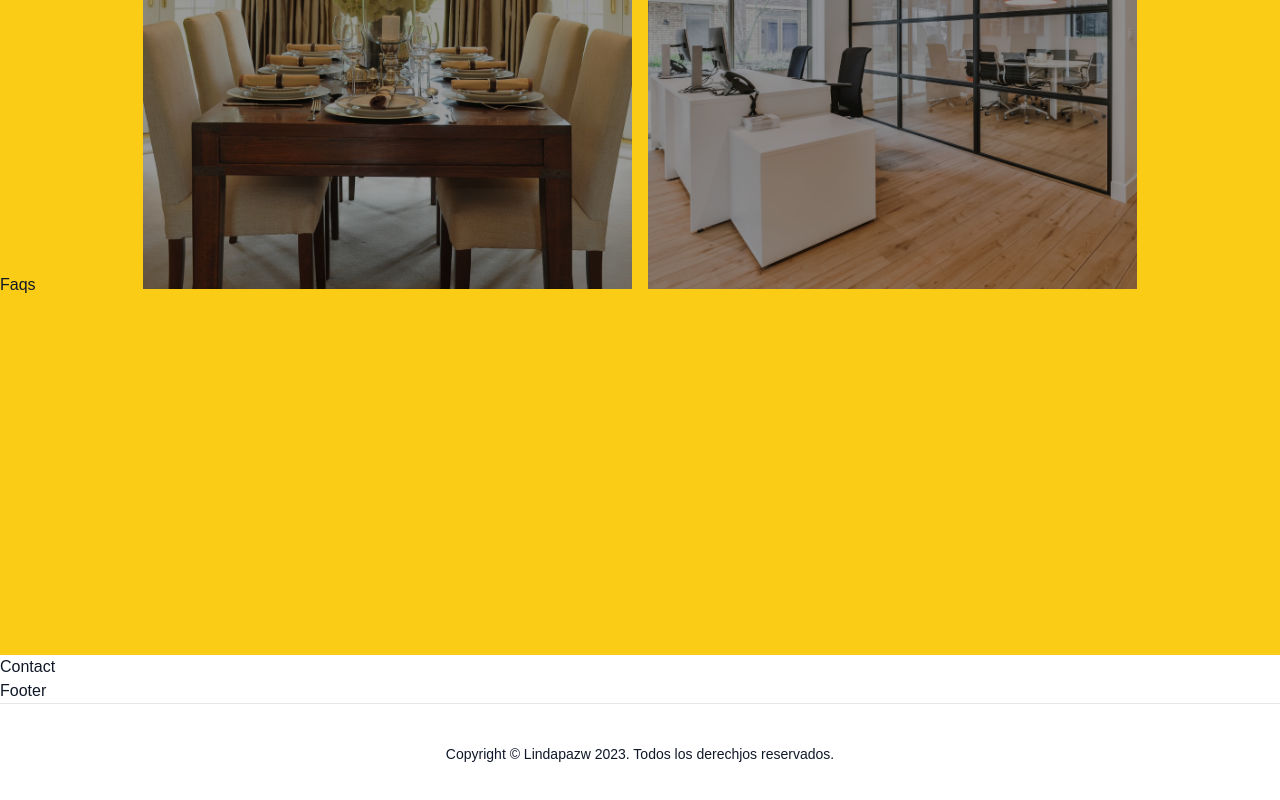
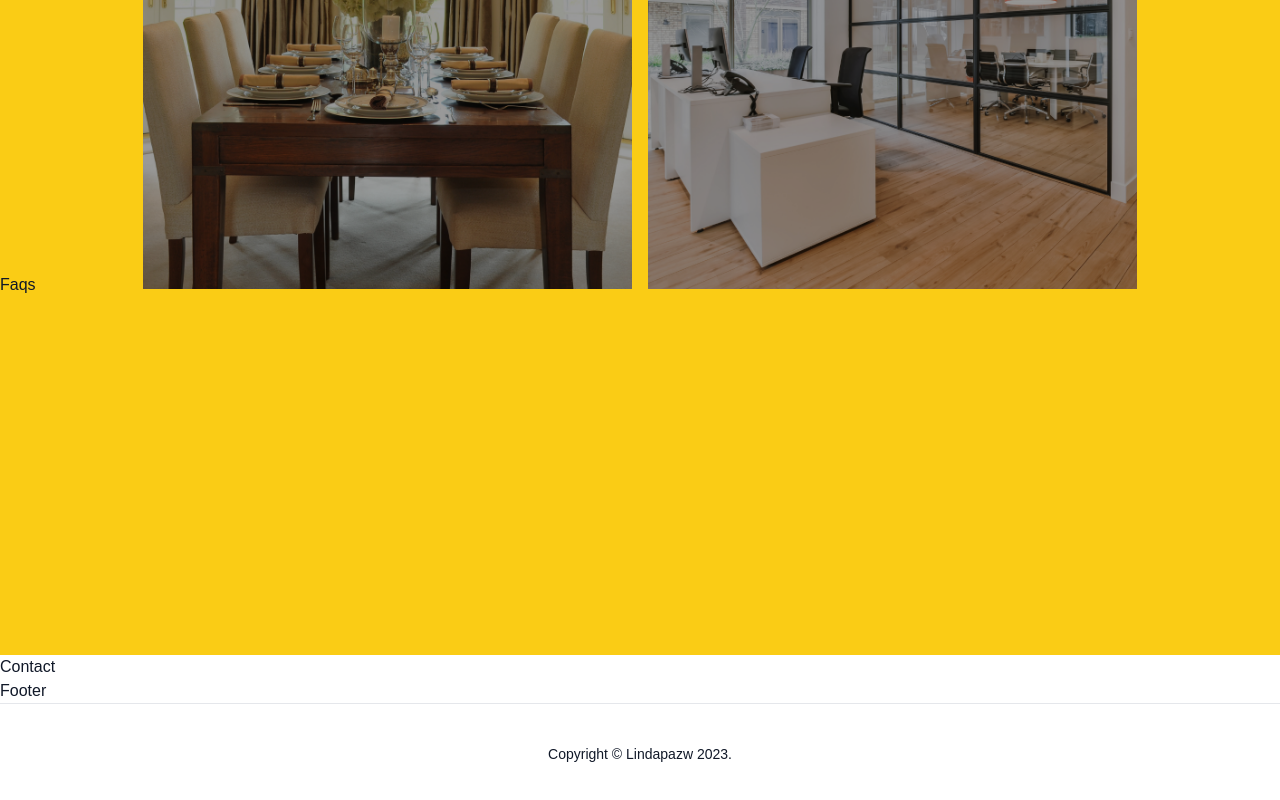
Before and after one commit to Lindapazw/MastracchioStudio, a Next.js app: page / in a window 1280 px wide. Shown: the part 4145-4945 px from the top of the page. Built offline with nearby package versions, Linux system fonts and the light colour scheme.

Commit message:
fix copyright

```diff
--- a/src/app/components/Copyright.js
+++ b/src/app/components/Copyright.js
@@ -3,7 +3,7 @@
 const Copyright = () => {
     return (
         <div className="text-center py-10 border-t text-sm">
-            Copyright &copy; Lindapazw 2023. Todos los derechjos reservados.
+            Copyright &copy; Lindapazw 2023.
         </div>
     )
 }
```
